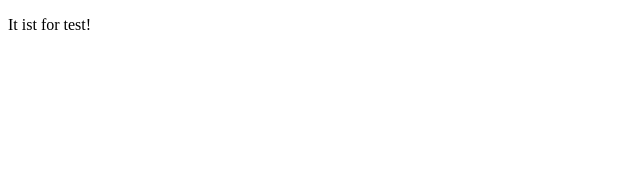
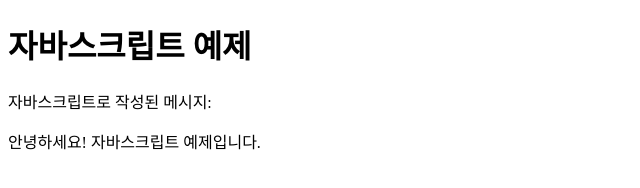
Before and after one commit to jhk1225/jhk1225.github.io, a plain HTML site: page index.html in a window 1280 px wide. Shown: the whole page, without its empty margins (0-640 px from the left). Drawn offline with Linux system fonts and the light colour scheme.

Commit message:
Update index.html

```diff
--- a/index.html
+++ b/index.html
@@ -1,12 +1,13 @@
 <!DOCTYPE html>
-<html lang="en">
+<html>
 <head>
-	<meta charset="UTF-8">
-	<meta http-equiv="X-UA-Compatible" content="IE=edge">
-	<meta name="viewport" content="width=device-width, initial-scale=1.0">
-	<title>Portfolio</title>
+	<title>자바스크립트 예제</title>
 </head>
 <body>
-  <p>It ist for test!</p>
+  <h1>자바스크립트 예제</h1>
+  <p>자바스크립트로 작성된 메시지:</p>
+  <script>
+  	document.write("안녕하세요! 자바스크립트 예제입니다.");
+  </script>
 </body>
 </html>
```
